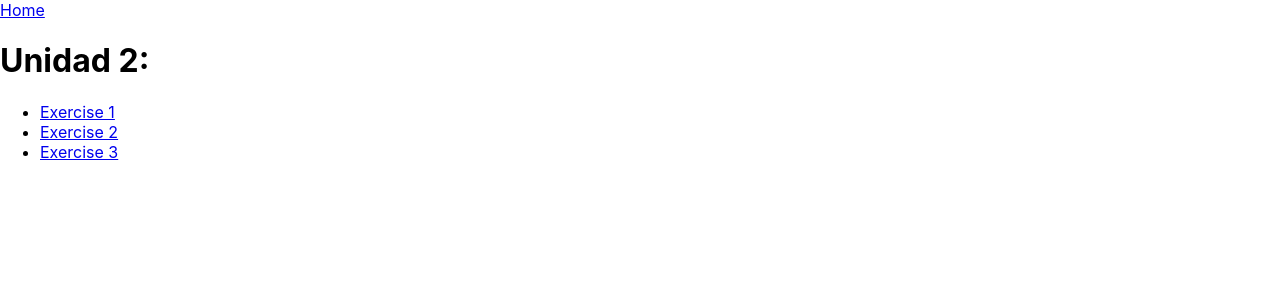
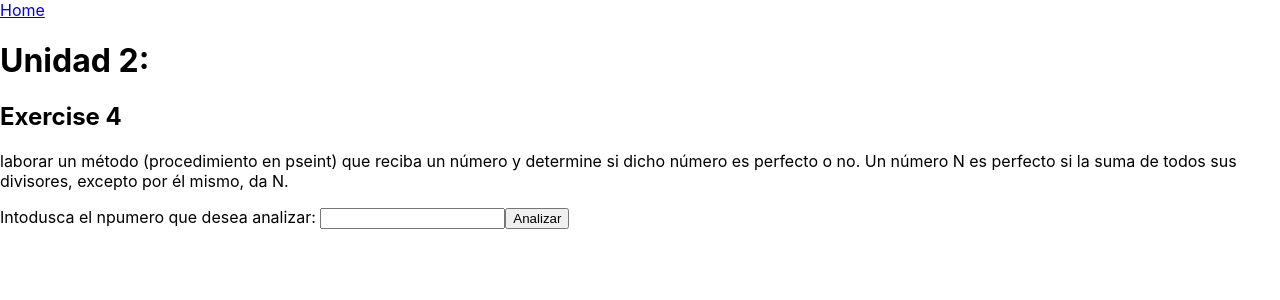
Before and after one commit to mmjosedaniel/homework-algoritmos-1-unidad-2, a React (Create React App) app: page /exercise-4 in a window 1280 px wide. Shown: the top 300 px of the page. Built offline with nearby package versions, Linux system fonts and the light colour scheme.

Commit message:
Add: exercise 4

```diff
--- a/src/App.js
+++ b/src/App.js
@@ -5,6 +5,7 @@ import Home from './pages/Home'
 import Exercise1 from './pages/Exercise1';
 import Exercise2 from './pages/Exercise2';
 import Exercise3 from './pages/Exercise3';
+import Exercise4 from './pages/Exercise4';
 
 function App() {
   return (
@@ -14,6 +15,7 @@ function App() {
         <Route path="exercise-1" element={<Exercise1 />} />
         <Route path="exercise-2" element={<Exercise2 />} />
         <Route path="exercise-3" element={<Exercise3 />} />
+        <Route path="exercise-4" element={<Exercise4 />} />
         <Route path="*" element={<Home />} />
       </Routes>
     </Layout>
--- /dev/null
+++ b/src/pages/Exercise4/index.js
@@ -0,0 +1,58 @@
+import { useState } from "react";
+
+const Exercise4 = () => {
+  // State to gety the value of the input
+  const [numberToAnalyze, setNumberToAnalyze] = useState();
+
+  // Algorithm to analyze the number
+  const handleAnalizeNumber = () => {
+    // Array to store the divisors.
+    let tempDivisors = [];
+    // Loop to find the divisors
+    for (let i = 1; i <= numberToAnalyze/2; i++) {
+      if (numberToAnalyze % i === 0) {
+          tempDivisors.push(i);
+      };
+    };
+
+    // Accumulator to sum the divisors
+    let tempResult = 0;
+    for(let i = 0; i < tempDivisors.length; i++) {
+      tempResult += tempDivisors[i];
+    }
+
+    // Condition to verify if the number is perfect or no.
+    if(tempResult === numberToAnalyze) {
+      alert('El número ' + numberToAnalyze + ' es perfecto.');
+    } else {
+      alert('El número ' + numberToAnalyze + ' no es perfecto');
+    }
+  }
+
+
+
+  return (
+    <div>
+      <h2>Exercise 4</h2>
+
+      <p>
+        laborar un método (procedimiento en pseint) que
+        reciba un número y determine si dicho número es
+        perfecto o no. Un número N es perfecto si la suma
+        de todos sus divisores, excepto por él mismo, da N.
+      </p>
+
+      <label htmlFor="perfect-number-exercise-4">Intodusca el npumero que desea analizar: </label>
+      <input
+        id="perfect-number-exercise-4"
+        type="number"
+        onChange={(event) => setNumberToAnalyze(+event.target.value)}
+        min={1}
+      />
+
+      <button type="button" onClick={handleAnalizeNumber}>Analizar</button>
+    </div>
+  );
+};
+
+export default Exercise4;
--- a/src/pages/Home/index.js
+++ b/src/pages/Home/index.js
@@ -16,6 +16,10 @@ const Home = () => {
         <li>
           <Link to="exercise-3">Exercise 3</Link>
         </li>
+
+        <li>
+          <Link to="exercise-4">Exercise 4</Link>
+        </li>
       </ul>
     </Fragment>
   );
```
